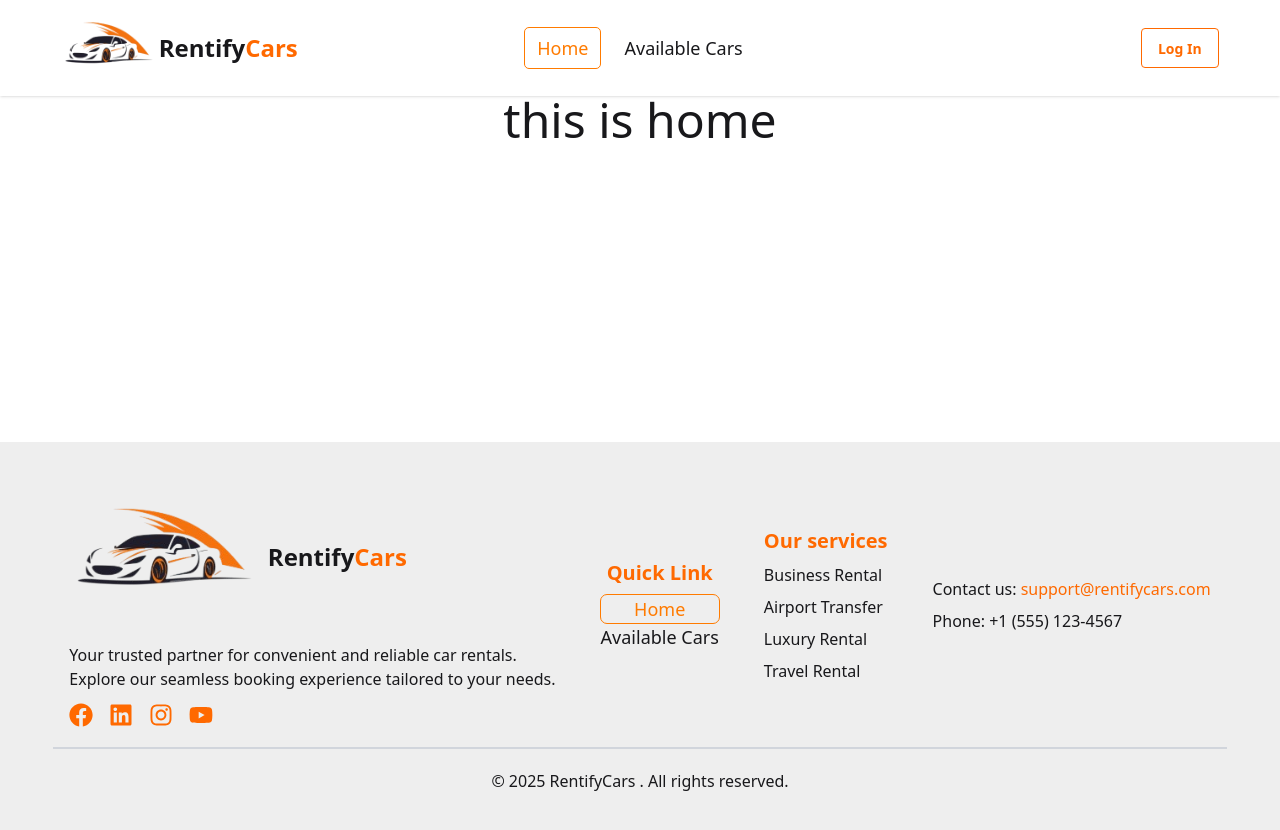
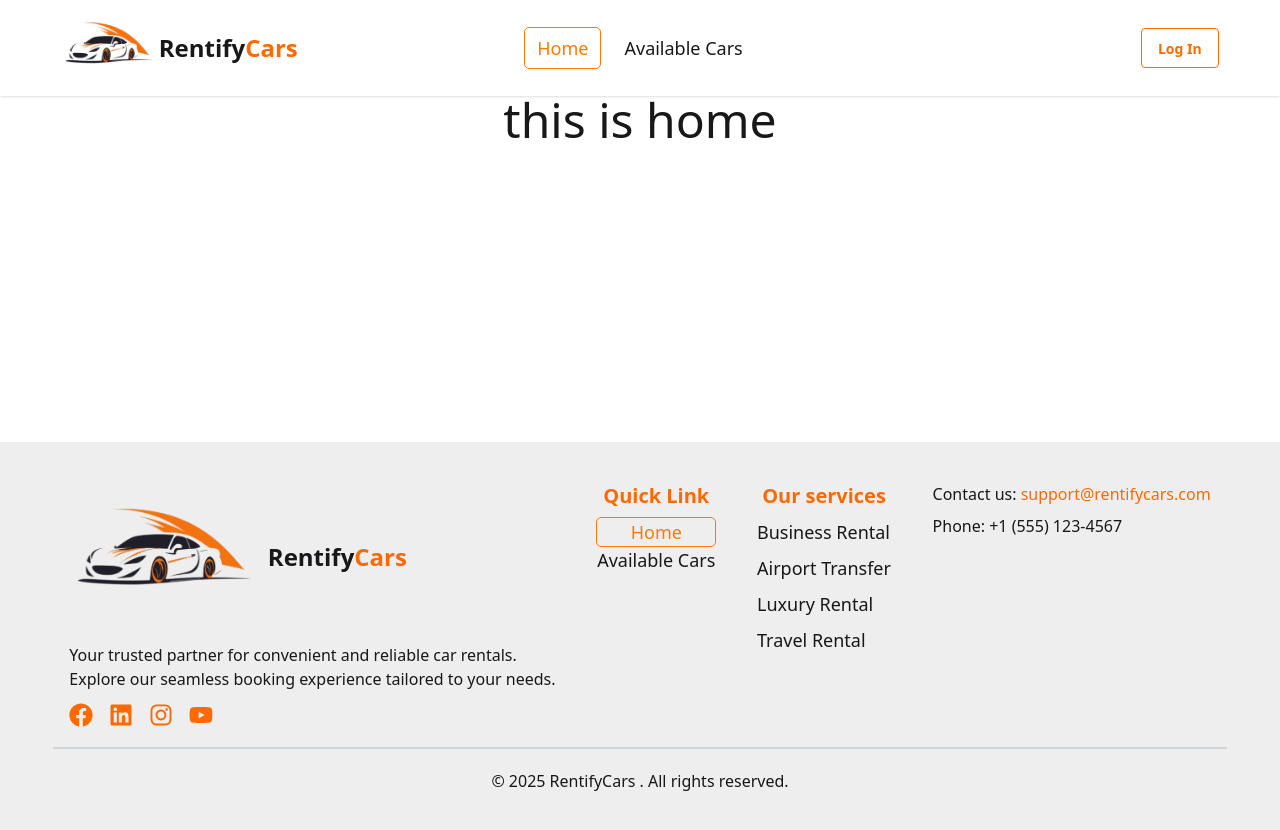
Before and after one commit to Md-Shakib-Akando/RentifyCar-Client-side, a React (Vite) app: page / in a window 1280 px wide. Shown: the top 830 px of the page. Built offline with nearby package versions, Linux system fonts and the light colour scheme; no server answers.

Commit message:
loggedin user show others nav item

```diff
--- a/src/AuthProvider.jsx
+++ b/src/AuthProvider.jsx
@@ -1,6 +1,6 @@
-import React, { useState } from 'react';
+import React, { useEffect, useState } from 'react';
 import { AuthContext } from './AuthContext';
-import { createUserWithEmailAndPassword, GoogleAuthProvider, signInWithEmailAndPassword, signInWithPopup } from 'firebase/auth';
+import { createUserWithEmailAndPassword, GoogleAuthProvider, onAuthStateChanged, signInWithEmailAndPassword, signInWithPopup } from 'firebase/auth';
 import { auth } from './firebase.config';
 
 const AuthProvider = ({children}) => {
@@ -16,6 +16,15 @@ const AuthProvider = ({children}) => {
     const googleLogIn=()=>{
         return signInWithPopup(auth,provider);
     }
+     useEffect(() => {
+        const unSubscribe = onAuthStateChanged(auth, (currentUser) => {
+            setUser(currentUser);
+            setLoading(false)
+        });
+        return () => {
+            unSubscribe();
+        };
+    }, []);
     const userInfo={
         user,
         setUser,
--- a/src/Components/Footer/Footer.jsx
+++ b/src/Components/Footer/Footer.jsx
@@ -1,12 +1,14 @@
-import React from 'react';
+import React, { useContext } from 'react';
 import { FaFacebook, FaInstagram, FaLinkedin, FaYoutube } from 'react-icons/fa';
 import { Link, NavLink } from 'react-router';
+import { AuthContext } from '../../AuthContext';
 
 
 const Footer = () => {
+    const { user } = useContext(AuthContext);
     return (
         <footer className="bg-base-300 text-base-content py-10  ">
-            <div className="max-w-11/12 mx-auto px-4 flex flex-col md:flex-row justify-between items-center">
+            <div className="max-w-11/12 mx-auto px-4 flex flex-col md:flex-row justify-between ">
                 <div className="mb-4 md:mb-0">
                     <div className='flex justify-center md:justify-start items-center gap-1 mb-2'>
                         <img className='h-[40%] w-[40%]' src='/logo.png' alt="" />
@@ -15,7 +17,7 @@ const Footer = () => {
                     </div>
                     <p className='my-3 text-center md:text-start'>Your trusted partner for convenient and reliable car rentals. <br className='hidden md:flex' /> Explore our seamless booking experience tailored to your needs.</p>
                     <div className="flex justify-center md:justify-start space-x-4">
-                       <Link to='https://www.facebook.com/sha.kib.493731'> <FaFacebook className='text-orange-500 cursor-pointer' size={24}></FaFacebook></Link>
+                        <Link to='https://www.facebook.com/sha.kib.493731'> <FaFacebook className='text-orange-500 cursor-pointer' size={24}></FaFacebook></Link>
                         <Link to='https://www.linkedin.com/in/md-shakib-akando-b1a84533b/'><FaLinkedin className='text-orange-500 cursor-pointer' size={24}></FaLinkedin></Link>
                         <Link to='/'><FaInstagram className='text-orange-500 cursor-pointer' size={24}></FaInstagram></Link>
                         <Link to='https://www.youtube.com/'><FaYoutube className='text-orange-500 cursor-pointer' size={24}></FaYoutube></Link>
@@ -26,18 +28,28 @@ const Footer = () => {
                 </div>
                 <div className="mb-4 md:mb-0">
                     <h1 className='text-xl text-center text-orange-500 font-semibold mb-2'>Quick Link</h1>
-                    <div className='flex flex-col'>
-                        <NavLink to='/' className='text-sm text-center  rounded-md md:text-lg'>Home</NavLink>
-                        <NavLink to='/availableCars' className='text-sm  text-center md:text-lg rounded-md'>Available Cars</NavLink>
+                    <div className='flex flex-col text-center'>
+                        {
+                            user ? <>
+                                <NavLink to='/' className='text-sm rounded-sm md:text-lg'>Home</NavLink>
+                                <NavLink to='/availableCars' className='text-sm md:text-lg rounded-sm'>Available Cars</NavLink>
+                                <NavLink to='/addCar' className='text-sm  rounded-sm md:text-lg'>Add Car</NavLink>
+                                <NavLink to='/myCars' className='text-sm rounded-sm  md:text-lg'>My Cars</NavLink>
+                                <NavLink to='/myBookings' className='text-sm rounded-sm md:text-lg'>My Booking</NavLink>
+                            </> : <>
+                                <NavLink to='/' className='text-sm rounded-sm md:text-lg'>Home</NavLink>
+                                <NavLink to='/availableCars' className='text-sm rounded-sm md:text-lg'>Available Cars</NavLink>
+                            </>
+                        }
                     </div>
                 </div>
                 <div className="mb-4 md:mb-0">
                     <h1 className='text-xl text-center text-orange-500 font-semibold mb-2'>Our services</h1>
-                    <div className='flex flex-col gap-2'>
-                       <p>Business Rental</p>
-                       <p>Airport Transfer</p>
-                       <p>Luxury Rental</p>
-                       <p>Travel Rental</p>
+                    <div className='flex flex-col text-lg gap-2'>
+                        <p>Business Rental</p>
+                        <p>Airport Transfer</p>
+                        <p>Luxury Rental</p>
+                        <p>Travel Rental</p>
                     </div>
                 </div>
                 <div className="mb-4 text-center md:text-start md:mb-0">
--- a/src/Components/Header/Navbar.jsx
+++ b/src/Components/Header/Navbar.jsx
@@ -1,10 +1,23 @@
-import React from 'react';
+import React, { useContext } from 'react';
 import { Link, NavLink } from 'react-router';
+import { AuthContext } from '../../AuthContext';
 
 const Navbar = () => {
-    const link=<>
-    <li><NavLink to='/' className='text-sm md:text-lg'>Home</NavLink></li>
-    <li><NavLink to='/availableCars' className='text-sm md:text-lg'>Available Cars</NavLink></li>
+    const { user } = useContext(AuthContext);
+    const link = <>
+
+        {
+            user ? <>
+                <li><NavLink to='/' className='text-sm md:text-lg'>Home</NavLink></li>
+                <li><NavLink to='/availableCars' className='text-sm md:text-lg'>Available Cars</NavLink></li>
+                <li><NavLink to='/addCar' className='text-sm md:text-lg'>Add Car</NavLink></li>
+                <li><NavLink to='/myCars' className='text-sm md:text-lg'>My Cars</NavLink></li>
+                <li><NavLink to='/myBookings' className='text-sm md:text-lg'>My Booking</NavLink></li>
+            </> : <>
+                <li><NavLink to='/' className='text-sm md:text-lg'>Home</NavLink></li>
+                <li><NavLink to='/availableCars' className='text-sm md:text-lg'>Available Cars</NavLink></li>
+            </>
+        }
     </>
     return (
         <div className='bg-base-100 shadow-sm'>
@@ -18,6 +31,7 @@ const Navbar = () => {
                             tabIndex={0}
                             className="menu menu-sm dropdown-content bg-base-100 rounded-box z-1 mt-3 w-52 p-2  shadow">
                             {link}
+                            <button className="btn  btn-outline outline-green-600 text-green-600 hover:bg-green-600 hover:text-white">Log Out</button>
                         </ul>
                     </div>
                     <div className='flex  items-center'>
@@ -30,9 +44,29 @@ const Navbar = () => {
                         {link}
                     </ul>
                 </div>
+
                 <div className="navbar-end">
-                   <Link to='/login'><button className="btn btn-outline text-orange-500 hover:bg-orange-500 hover:text-white">Log In</button></Link>
+                    {
+                        user ? (<div className='flex gap-1'>
+                            {
+                                user.photoURL ? <img
+                                    src={user.photoURL}
+                                    alt="Profile"
+                                    className="w-10 h-10 rounded-full border-2 border-blue-500"
+
+                                /> : <CgProfile size={32} />
+                            } <div>
+                                <button className="btn hidden lg:flex btn-outline outline-green-600 text-green-600 hover:bg-green-600 hover:text-white">Log Out</button>
+
+                            </div>
+                        </div>) : (<>
+                            <div >
+                                <Link to='/login'><button className="btn btn-outline text-orange-500 hover:bg-orange-500 hover:text-white">Log In</button></Link>
+                            </div>
+                        </>)
+                    }
                 </div>
+
             </div>
         </div>
     );
```
